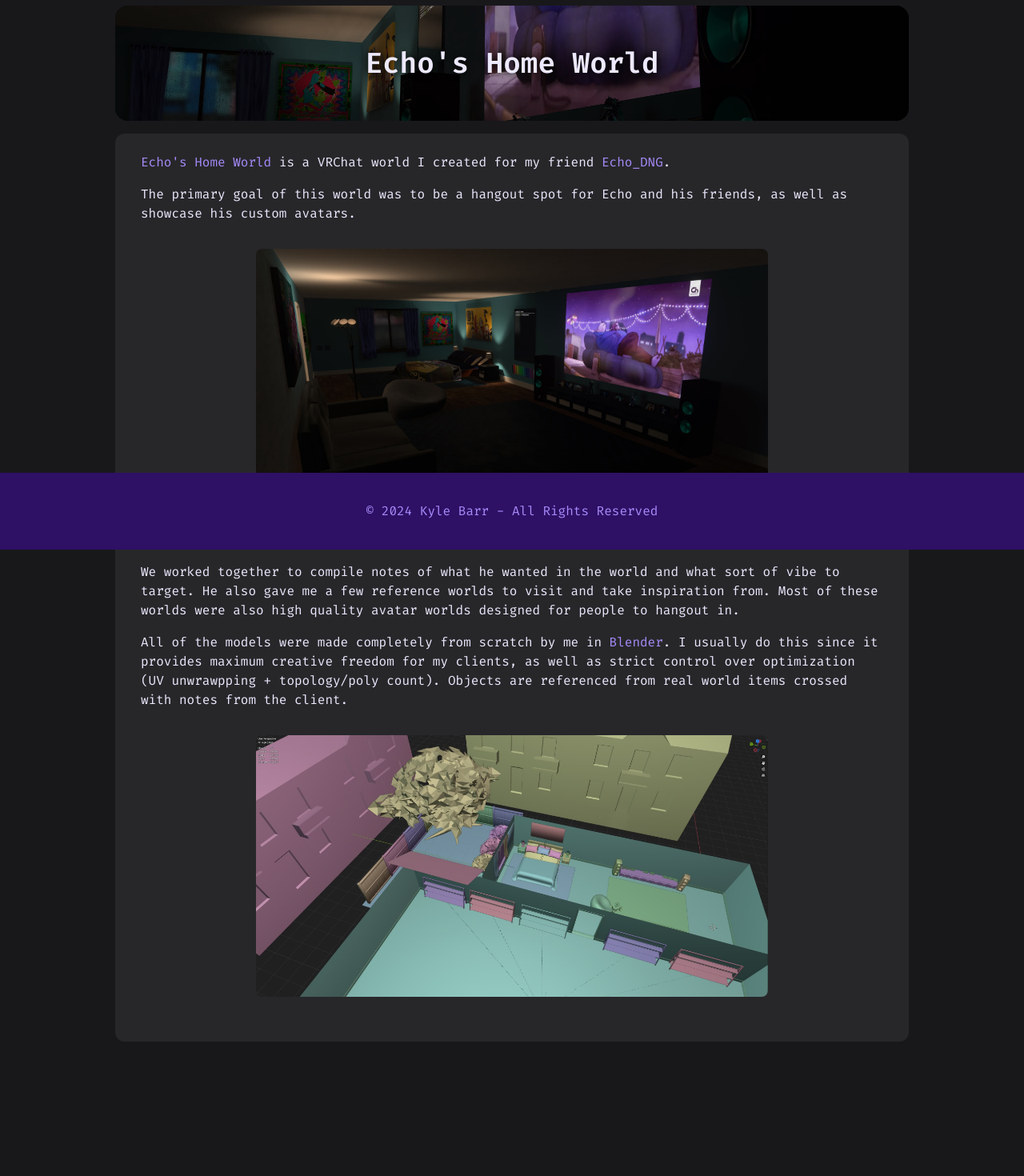
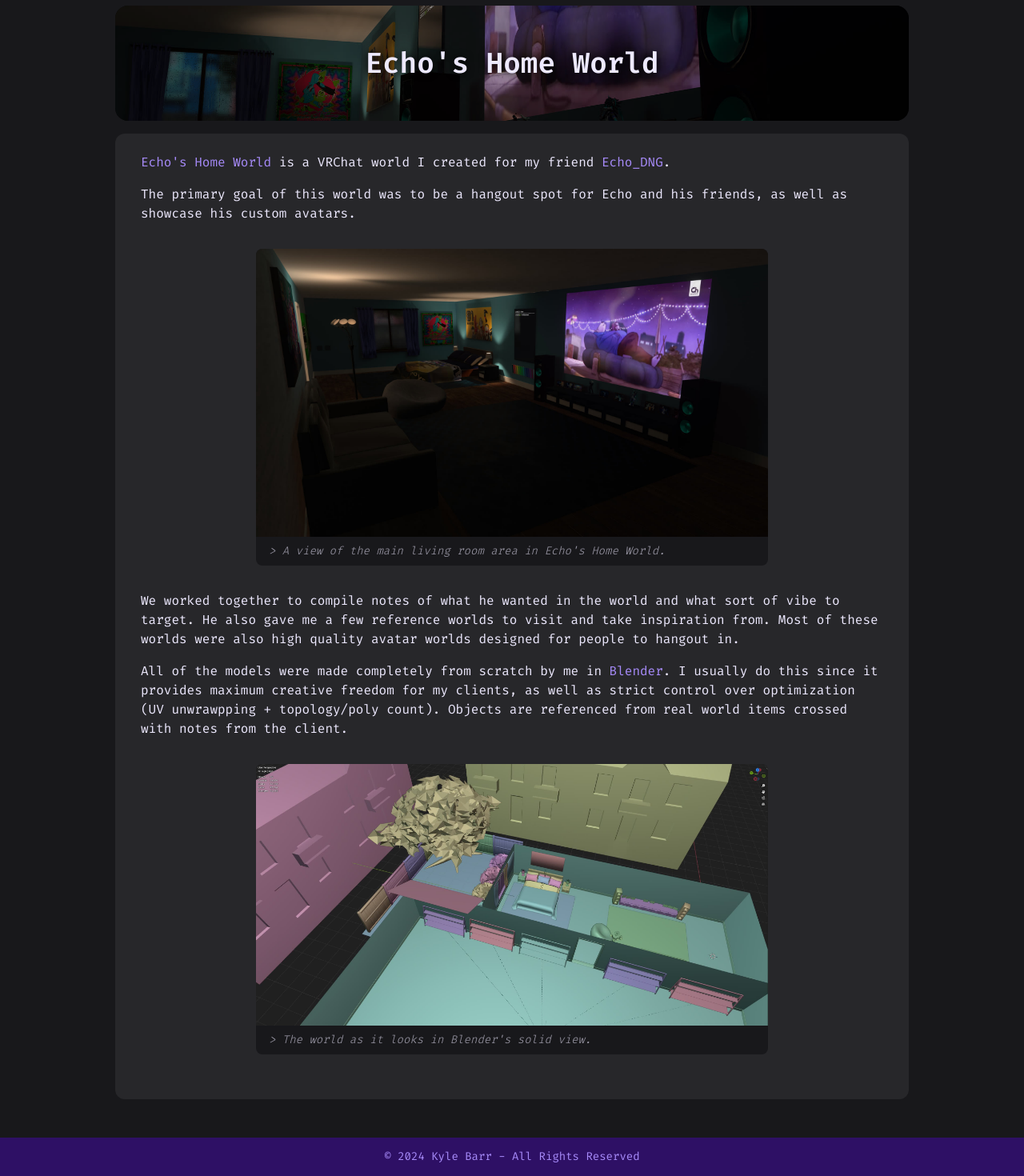
Before and after one commit to dark-swordsman/darkswordsman.com, a Next.js app: page /projects/echo-home-world in a window 1280 px wide. Shown: the part 113-1583 px from the top of the page at 80% size. Before the commit the page ends 1559 px from the top, so only its background shows below. Built offline with nearby package versions, Linux system fonts and the light colour scheme.

Commit message:
image wrapper is MUCH BETTER.

```diff
--- a/src/app/projects/echo-home-world/page.tsx
+++ b/src/app/projects/echo-home-world/page.tsx
@@ -3,6 +3,7 @@ import SecondaryCard from "../../../components/SecondaryCard";
 import ContentLink from "../../../components/ContentLink";
 import Image from "next/image";
 import ProjectBanner from "../../../components/ProjectBanner";
+import PostImage from "../../../components/Project/PostImage";
 
 export default function Project() {
   // links
@@ -20,9 +21,7 @@ export default function Project() {
             The primary goal of this world was to be a hangout spot for Echo and his friends, as well as
             showcase his custom avatars.
           </span>
-          <div className="px-0 md:px-12 lg:px-36 my-4">
-            <Image className="rounded-lg" src="/img/echo-home-world/echo-1.jpg" alt="Echo's Home World" width={1920} height={1080} />
-          </div>
+          <PostImage src="/img/echo-home-world/echo-1.jpg" alt="A view of the main living room area in Echo's Home World." w={1920} h={1080} />
           <span>
             We worked together to compile notes of what he wanted in the world and what sort of vibe to target.
             He also gave me a few reference worlds to visit and take inspiration from. Most of these worlds were also
@@ -34,9 +33,7 @@ export default function Project() {
           over optimization (UV unwrawpping + topology/poly count). Objects are referenced from real world items crossed
           with notes from the client.
           </span>
-          <div className="px-0 md:px-12 lg:px-36 my-4">
-            <Image className="rounded-lg" src="/img/echo-home-world/blender-1.jpg" alt="The world as shown in Blender." width={1920} height={1080} />
-          </div>
+          <PostImage src="/img/echo-home-world/blender-1.jpg" alt="The world as it looks in Blender's solid view." w={1920} h={1080} />
           <div className="grid grid-cols-1 md:grid-cols-2 xl:grid-cols-3 gap-3">
           {/* <Image className="rounded-lg" src="/img/echo-home-world/echo-2.jpg" alt="Echo's Home World" width={1920} height={1080} />
           <Image className="rounded-lg" src="/img/echo-home-world/echo-3.jpg" alt="Echo's Home World" width={1920} height={1080} />
--- a/src/components/Footer.tsx
+++ b/src/components/Footer.tsx
@@ -1,6 +1,7 @@
 export default function Footer() {
   return (
-    <div className="sticky bottom-0 w-full mt-12 h-24 bg-violet-950 text-violet-400 flex justify-center items-center">
+    // TODO: NOT ACTUALLY STAYING AT THE BOTTOM REEEEE
+    <div className="text-sm w-full mt-12 h-12 bg-violet-950 text-violet-400 flex justify-center items-center">
       © 2024 Kyle Barr - All Rights Reserved
     </div>
   );
--- /dev/null
+++ b/src/components/Project/PostImage.tsx
@@ -0,0 +1,42 @@
+"use client";
+import Image from "next/image";
+import { useState } from "react";
+
+interface PostImageInterface {
+  src: string,
+  alt: string,
+  w: number,
+  h: number
+}
+
+export default function PostImage({ src, alt, w, h }: PostImageInterface) {
+  // used for images in the project posts
+
+  // x display image
+  // clickable for fullscreen viewing
+  // x show alt text below image
+
+  const [fullscreen, setFullscreen] = useState(false);
+
+  function handleZoomedClick(e) {
+    if (e.target !== e.currentTarget) return;
+    setFullscreen(false);
+  }
+
+  return (
+    <div className="rounded-lg flex flex-col overflow-clip mx-0 md:mx-12 lg:mx-36 my-4 bg-zinc-900">
+      {fullscreen ?
+        <div className="z-20 fixed h-dvh w-full flex justify-center items-center top-0 left-0 bg-violet-950 bg-opacity-50">
+          <div onClick={handleZoomedClick} className="cursor-zoom-out h-full w-full flex justify-center items-center">
+            <div onClick={handleZoomedClick} className="h-5/6 flex flex-col justify-center items-center mx-8">
+              <Image className="cursor-default drop-shadow-[0_0_2rem_rgba(0,0,0,1)] max-h-full w-auto" src={src} alt={alt} width={w} height={h} />
+              <span className="cursor-default font-light px-6 py-3 bg-black w-full overflow-clip">{`> ${alt}`}</span>
+            </div>
+          </div>
+        </div>
+        : null}
+      <Image onClick={() => setFullscreen(true)} className="cursor-zoom-in" src={src} alt={alt} width={w} height={h} />
+      <span className="text-sm font-light italic px-4 py-2 opacity-60">{`> ${alt}`}</span>
+    </div>
+  );
+}
```
